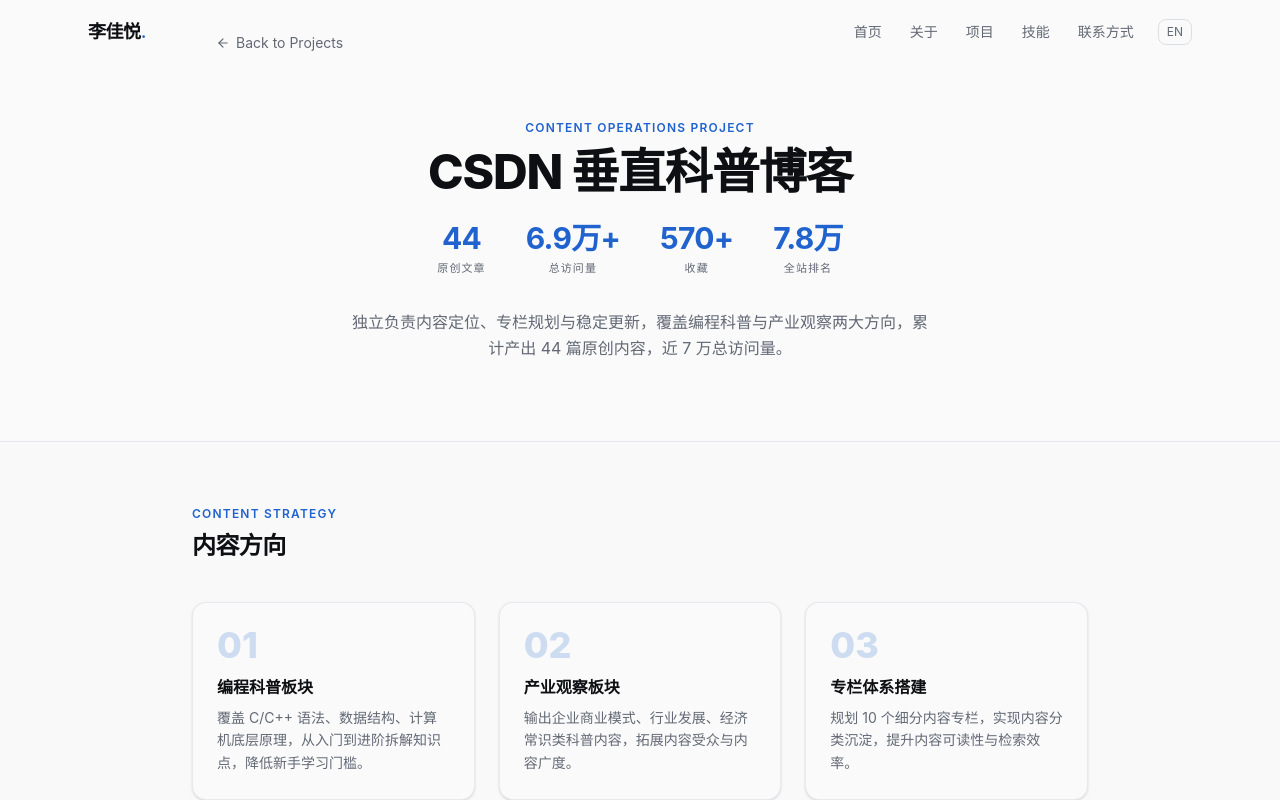
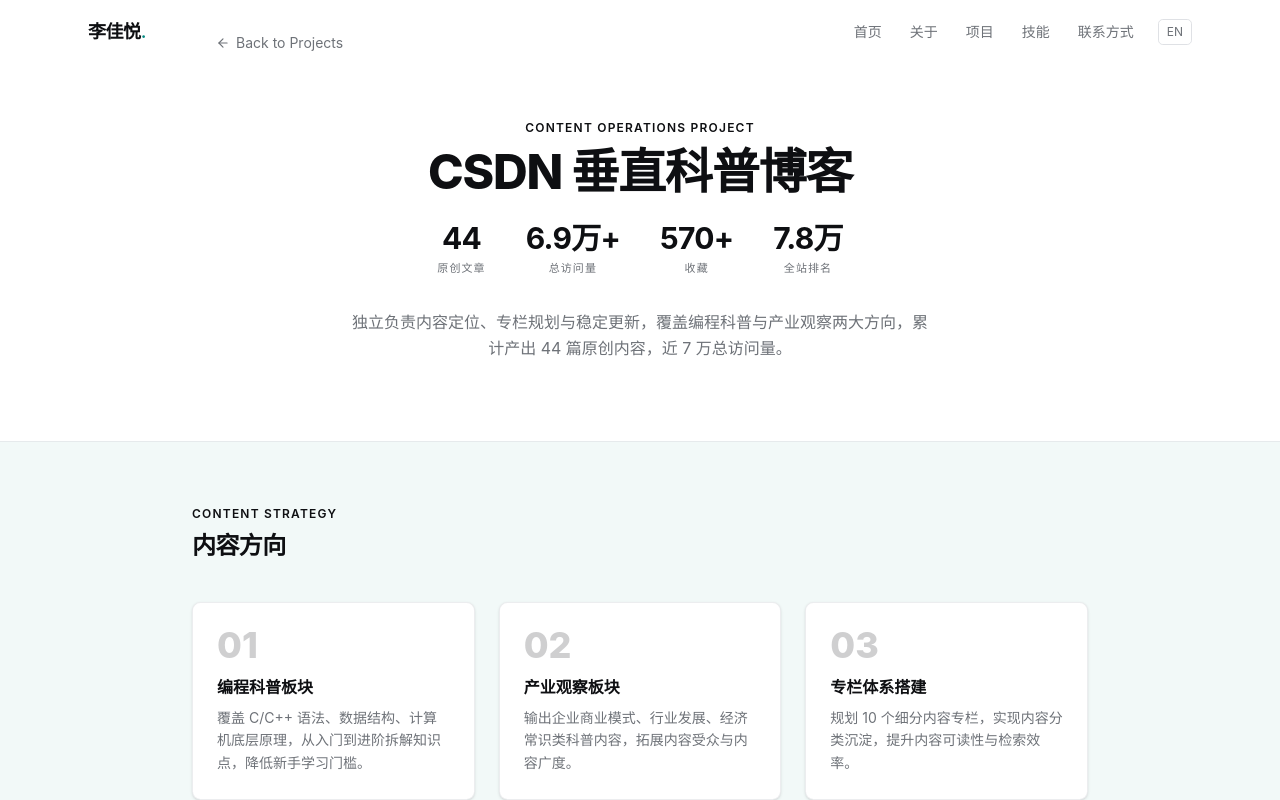
Before and after one commit to li-jiayue-work/personal-site, a Next.js app: page /projects/csdn-content in a window 1280 px wide. Shown: the top 800 px of the page. Built offline with nearby package versions, Linux system fonts and the light colour scheme.

Commit message:
style: 配色方案对齐 Geist 设计规范 — 中性黑 + 暖青强调色

```diff
--- a/src/app/globals.css
+++ b/src/app/globals.css
@@ -49,72 +49,77 @@
 }
 
 :root {
-  --background: oklch(0.985 0 0);
-  --foreground: oklch(0.17 0.006 265);
+  /* Geist-style neutral gray base — text hierarchy via grayscale, not hue */
+  --background: oklch(1 0 0);                    /* #ffffff — Geist background-100 */
+  --foreground: oklch(0.17 0.006 265);           /* #171717 — Geist gray-1000 主文字 */
   --card: oklch(1 0 0);
   --card-foreground: oklch(0.17 0.006 265);
   --popover: oklch(1 0 0);
   --popover-foreground: oklch(0.17 0.006 265);
-  --primary: oklch(0.52 0.18 260);
-  --primary-foreground: oklch(0.985 0 0);
-  --secondary: oklch(0.96 0.005 260);
-  --secondary-foreground: oklch(0.25 0.02 260);
-  --muted: oklch(0.96 0.005 260);
-  --muted-foreground: oklch(0.52 0.02 260);
-  --accent: oklch(0.94 0.03 260);
-  --accent-foreground: oklch(0.25 0.02 260);
-  --destructive: oklch(0.577 0.245 27.325);
-  --border: oklch(0.9 0.01 260);
-  --input: oklch(0.9 0.01 260);
-  --ring: oklch(0.52 0.18 260);
-  --chart-1: oklch(0.52 0.18 260);
-  --chart-2: oklch(0.45 0.14 240);
-  --chart-3: oklch(0.42 0.12 250);
-  --chart-4: oklch(0.39 0.08 255);
-  --chart-5: oklch(0.33 0.05 260);
-  --radius: 0.625rem;
-  --sidebar: oklch(0.985 0 0);
+  /* Primary = 正文色，不是强调色（Geist 哲学：primary 是近黑） */
+  --primary: oklch(0.17 0.006 265);              /* #171717 */
+  --primary-foreground: oklch(1 0 0);
+  --secondary: oklch(0.965 0.002 260);           /* #f2f2f2 — Geist gray-100 */
+  --secondary-foreground: oklch(0.38 0.005 260);  /* #4d4d4d — Geist gray-900 */
+  --muted: oklch(0.965 0.002 260);
+  --muted-foreground: oklch(0.55 0.01 260);      /* #8f8f8f — Geist gray-700 */
+  /* Accent = 暖青 Teal, 仅用于聚焦、链接、每视图一个主操作 */
+  --accent: oklch(0.55 0.12 188);                /* teal-600 暖青 */
+  --accent-foreground: oklch(1 0 0);
+  --destructive: oklch(0.577 0.245 27.325);       /* red 保持不变 */
+  --border: oklch(0.91 0.005 260);               /* Geist gray-400 */
+  --input: oklch(0.91 0.005 260);
+  --ring: oklch(0.55 0.12 188);                  /* 聚焦环 = accent */
+  /* Chart 色板 — teal 同色系渐变，用于数据可视化 */
+  --chart-1: oklch(0.55 0.12 188);               /* teal-600 */
+  --chart-2: oklch(0.48 0.10 185);
+  --chart-3: oklch(0.42 0.09 182);
+  --chart-4: oklch(0.36 0.07 178);
+  --chart-5: oklch(0.30 0.05 175);
+  --radius: 0.375rem;                             /* 6px — Geist rounded-sm 统一圆角 */
+  --sidebar: oklch(1 0 0);
   --sidebar-foreground: oklch(0.17 0.006 265);
-  --sidebar-primary: oklch(0.52 0.18 260);
-  --sidebar-primary-foreground: oklch(0.985 0 0);
-  --sidebar-accent: oklch(0.96 0.005 260);
-  --sidebar-accent-foreground: oklch(0.25 0.02 260);
-  --sidebar-border: oklch(0.9 0.01 260);
-  --sidebar-ring: oklch(0.52 0.18 260);
+  --sidebar-primary: oklch(0.17 0.006 265);
+  --sidebar-primary-foreground: oklch(1 0 0);
+  --sidebar-accent: oklch(0.965 0.002 260);
+  --sidebar-accent-foreground: oklch(0.38 0.005 260);
+  --sidebar-border: oklch(0.91 0.005 260);
+  --sidebar-ring: oklch(0.55 0.12 188);
 }
 
 .dark {
-  --background: oklch(0.13 0.01 260);
-  --foreground: oklch(0.94 0.005 260);
-  --card: oklch(0.16 0.01 260);
-  --card-foreground: oklch(0.94 0.005 260);
-  --popover: oklch(0.16 0.01 260);
-  --popover-foreground: oklch(0.94 0.005 260);
-  --primary: oklch(0.65 0.18 260);
-  --primary-foreground: oklch(0.13 0.01 260);
-  --secondary: oklch(0.2 0.015 260);
-  --secondary-foreground: oklch(0.94 0.005 260);
-  --muted: oklch(0.2 0.015 260);
-  --muted-foreground: oklch(0.6 0.04 260);
-  --accent: oklch(0.22 0.04 260);
-  --accent-foreground: oklch(0.94 0.005 260);
+  /* Geist dark: 真黑底 + 中性灰度 + 暖青强调 */
+  --background: oklch(0 0 0);                    /* #000000 — Geist dark background-100 */
+  --foreground: oklch(0.93 0.004 260);           /* #ededed — Geist dark gray-1000 */
+  --card: oklch(0 0 0);
+  --card-foreground: oklch(0.93 0.004 260);
+  --popover: oklch(0.1 0.004 260);               /* #1a1a1a — Geist dark gray-100 */
+  --popover-foreground: oklch(0.93 0.004 260);
+  --primary: oklch(0.93 0.004 260);              /* #ededed */
+  --primary-foreground: oklch(0 0 0);
+  --secondary: oklch(0.1 0.004 260);             /* #1a1a1a */
+  --secondary-foreground: oklch(0.93 0.004 260);
+  --muted: oklch(0.12 0.005 260);
+  --muted-foreground: oklch(0.65 0.01 260);      /* Geist dark gray-900 */
+  --accent: oklch(0.6 0.14 188);                 /* teal-400 暗色下提亮 */
+  --accent-foreground: oklch(0 0 0);
   --destructive: oklch(0.55 0.2 22);
-  --border: oklch(0.25 0.02 260);
-  --input: oklch(0.25 0.02 260);
-  --ring: oklch(0.65 0.18 260);
-  --chart-1: oklch(0.65 0.18 260);
-  --chart-2: oklch(0.6 0.14 240);
-  --chart-3: oklch(0.55 0.12 250);
-  --chart-4: oklch(0.5 0.08 255);
-  --chart-5: oklch(0.45 0.05 260);
-  --sidebar: oklch(0.13 0.01 260);
-  --sidebar-foreground: oklch(0.94 0.005 260);
-  --sidebar-primary: oklch(0.65 0.18 260);
-  --sidebar-primary-foreground: oklch(0.13 0.01 260);
-  --sidebar-accent: oklch(0.2 0.015 260);
-  --sidebar-accent-foreground: oklch(0.94 0.005 260);
-  --sidebar-border: oklch(0.25 0.02 260);
-  --sidebar-ring: oklch(0.65 0.18 260);
+  --border: oklch(0.18 0.008 260);               /* Geist dark gray-400 */
+  --input: oklch(0.18 0.008 260);
+  --ring: oklch(0.6 0.14 188);                   /* 聚焦环 = dark accent */
+  --chart-1: oklch(0.6 0.14 188);
+  --chart-2: oklch(0.53 0.12 185);
+  --chart-3: oklch(0.47 0.10 182);
+  --chart-4: oklch(0.40 0.08 178);
+  --chart-5: oklch(0.34 0.06 175);
+  --sidebar: oklch(0 0 0);
+  --sidebar-foreground: oklch(0.93 0.004 260);
+  --sidebar-primary: oklch(0.93 0.004 260);
+  --sidebar-primary-foreground: oklch(0 0 0);
+  --sidebar-accent: oklch(0.1 0.004 260);
+  --sidebar-accent-foreground: oklch(0.93 0.004 260);
+  --sidebar-border: oklch(0.18 0.008 260);
+  --sidebar-ring: oklch(0.6 0.14 188);
 }
 
 @layer base {
@@ -129,8 +134,4 @@
   }
 }
 
-@layer utilities {
-  .text-gradient {
-    @apply bg-gradient-to-r from-primary to-chart-2 bg-clip-text text-transparent;
-  }
-}
+@layer utilities {}
--- a/src/components/contact.tsx
+++ b/src/components/contact.tsx
@@ -70,10 +70,10 @@
                 rel="noopener noreferrer"
                 className="block group"
               >
-                <Card className="border-border/60 hover:border-primary/30 hover:shadow-md transition-all duration-300 h-full">
+                <Card className="border-border/60 hover:border-accent/30 hover:shadow-sm transition-all duration-200 h-full">
                   <CardContent className="p-6 flex items-center gap-4">
-                    <div className="h-10 w-10 rounded-lg bg-accent flex items-center justify-center shrink-0 group-hover:bg-primary/10 transition-colors">
-                      <channel.icon className="h-5 w-5 text-primary" />
+                    <div className="h-10 w-10 rounded-lg bg-accent flex items-center justify-center shrink-0 transition-colors">
+                      <channel.icon className="h-5 w-5 text-accent-foreground" />
                     </div>
                     <div className="min-w-0">
                       <div className="flex items-center gap-2">
@@ -86,7 +86,7 @@
                           </span>
                         )}
                       </div>
-                      <p className="text-sm font-medium group-hover:text-primary transition-colors truncate">
+                      <p className="text-sm font-medium group-hover:text-accent transition-colors truncate">
                         {channel.value}
                       </p>
                     </div>
--- a/src/components/footer.tsx
+++ b/src/components/footer.tsx
@@ -15,7 +15,7 @@
             href="https://nextjs.org"
             target="_blank"
             rel="noopener noreferrer"
-            className="font-medium text-foreground hover:text-primary transition-colors"
+            className="font-medium text-foreground hover:text-accent transition-colors"
           >
             Next.js
           </a>
@@ -24,7 +24,7 @@
             href="https://tailwindcss.com"
             target="_blank"
             rel="noopener noreferrer"
-            className="font-medium text-foreground hover:text-primary transition-colors"
+            className="font-medium text-foreground hover:text-accent transition-colors"
           >
             Tailwind
           </a>
@@ -33,7 +33,7 @@
             href="https://ui.shadcn.com"
             target="_blank"
             rel="noopener noreferrer"
-            className="font-medium text-foreground hover:text-primary transition-colors"
+            className="font-medium text-foreground hover:text-accent transition-colors"
           >
             shadcn/ui
           </a>
--- a/src/components/hero.tsx
+++ b/src/components/hero.tsx
@@ -32,7 +32,7 @@
             {t.hero.name}
           </h1>
 
-          <p className="text-xl sm:text-2xl text-gradient font-semibold">
+          <p className="text-xl sm:text-2xl text-secondary-foreground font-semibold">
             {t.hero.tagline}
           </p>
 
--- a/src/components/navbar.tsx
+++ b/src/components/navbar.tsx
@@ -63,7 +63,7 @@
           onClick={(e) => { e.preventDefault(); handleClick("#hero"); }}
           className="font-semibold text-lg tracking-tight"
         >
-          李佳悦<span className="text-primary">.</span>
+          李佳悦<span className="text-accent">.</span>
         </a>
 
         <div className="hidden md:flex items-center gap-1">
```
Also changed, not shown: src/components/about.tsx (+4 -4 lines), src/components/projects.tsx (+4 -4 lines).
